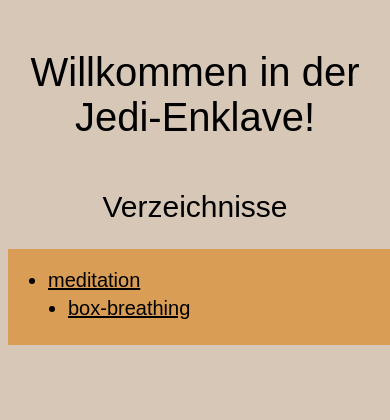
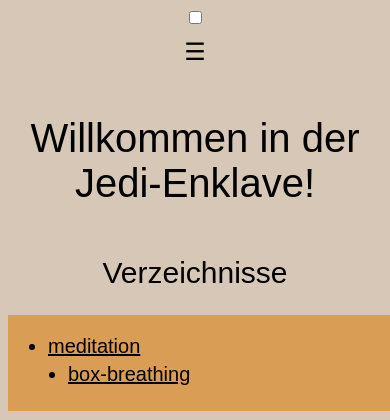
Before and after one commit to Joerg-Maurach/jedi-enklave, a PHP site: page / in a window 390 px wide; the page is wider, and only the part inside the window is pictured. Shown: the top 420 px of that part. Run offline with PHP 8.4, Linux system fonts and the light colour scheme.

Commit message:
menu
add-menu

```diff
--- a/index.php
+++ b/index.php
@@ -3,9 +3,13 @@
 <head>
   <link rel="icon" type="image/png" href="/favicon.png">
   <link rel="stylesheet" type="text/css" href="styles.css">
+  <link rel="stylesheet" type="text/css" href="menu.css">
   <script src="https://code.jquery.com/jquery-3.6.0.min.js"></script>
 </head>
 <body>
+  <div id="sidebar">
+    <?php include 'menu.php'; ?>
+  </div>
   <h1>Willkommen in der Jedi-Enklave!</h1>
   <h2>Verzeichnisse</h2>
   <div id="directory-list">
--- /dev/null
+++ b/menu.css
@@ -0,0 +1,48 @@
+.menu {
+  list-style-type: none;
+  padding: 0;
+  margin: 0;
+}
+
+.menu .menu-icon {
+  display: none; /* Verstecke den Hamburger-Menü-Button standardmäßig auf größeren Bildschirmen */
+}
+
+.menu-items {
+  display: flex;
+  flex-direction: column;
+}
+
+.menu-items li {
+  background-color: #f2f2f2;
+  margin-bottom: 5px;
+}
+
+.menu-items li:hover {
+  background-color: #ccc;
+}
+
+.menu-items li a {
+  display: block;
+  padding: 10px;
+  text-decoration: none;
+}
+
+/* Medienabfrage für Smartphones */
+@media (max-width: 768px) {
+  .menu .menu-icon {
+    display: block; /* Zeige den Hamburger-Menü-Button auf Smartphones */
+    cursor: pointer;
+    font-size: 24px;
+    margin: 10px;
+  }
+
+  .menu .menu-items {
+    display: none; /* Verstecke das Menü auf Smartphones standardmäßig */
+  }
+
+  /* Zeige das Menü, wenn der Hamburger-Menü-Button angeklickt wird */
+  .menu .menu-icon:checked + .menu-items {
+    display: block;
+  }
+}
--- /dev/null
+++ b/menu.php
@@ -0,0 +1,9 @@
+<nav class="menu">
+  <input type="checkbox" id="menu-toggle">
+  <label for="menu-toggle" class="menu-icon">&#9776;</label>
+  <ul class="menu-items">
+    <li><a href="/meditation/box-breathing/index.html">Meditation</a></li>
+    <li><a href="#">Element 2</a></li>
+    <li><a href="#">Element 3</a></li>
+  </ul>
+</nav>
```
